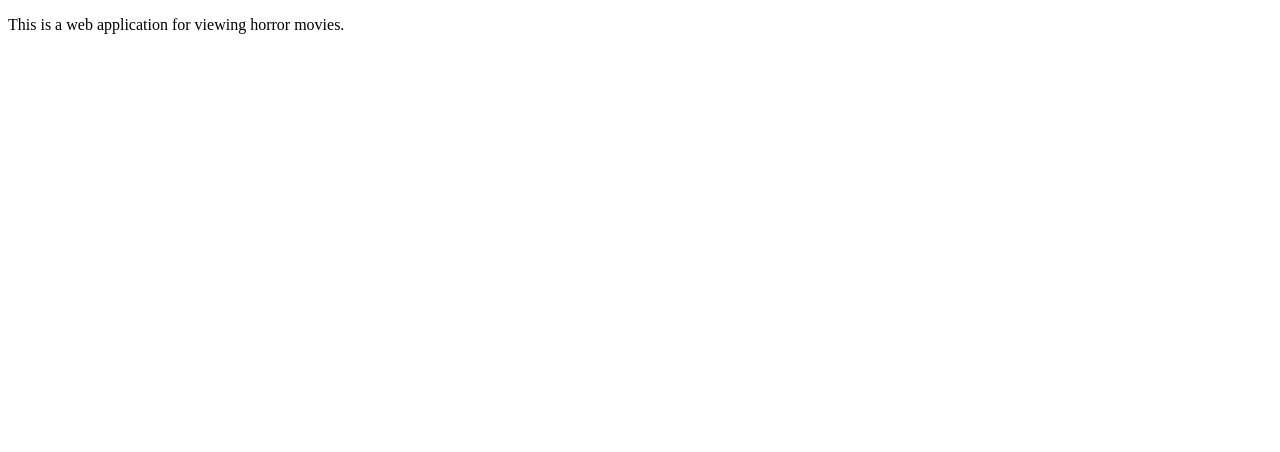
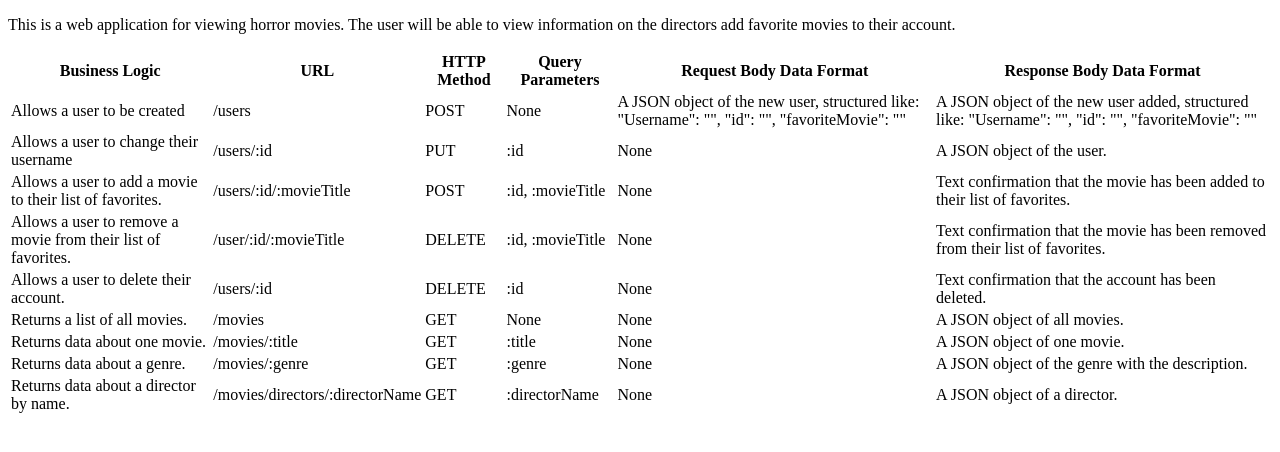
Before and after one commit to makaylamolina/movie_api, a website: page public/documentation.html in a window 1280 px wide. Drawn offline with Linux system fonts and the light colour scheme.

Commit message:
Update documentation.html

```diff
--- a/public/documentation.html
+++ b/public/documentation.html
@@ -6,6 +6,92 @@
         <title>You Can Run</title>
     </head>
     <body>
-        <p>This is a web application for viewing horror movies.</p>
+        <p>This is a web application for viewing horror movies. The user will be able to view information on the directors add favorite movies to their account.</p>
     </body>
+    <table>
+        <thead>
+            <tr>
+                <th>Business Logic</th>
+                <th>URL</th>
+                <th>HTTP Method</th>
+                <th>Query Parameters</th>
+                <th>Request Body Data Format</th>
+                <th>Response Body Data Format</th>
+            </tr>
+        </thead>
+        <tbody>
+            <tr>
+                <td>Allows a user to be created</td>
+                <td>/users</td>
+                <td>POST</td>
+                <td>None</td>
+                <td>A JSON object of the new user, structured like: "Username": "", "id": "", "favoriteMovie": ""</td>
+                <td>A JSON object of the new user added, structured like: "Username": "", "id": "", "favoriteMovie": ""</td>
+            </tr>
+            <tr>
+                <td>Allows a user to change their username</td>
+                <td>/users/:id</td>
+                <td>PUT</td>
+                <td>:id</td>
+                <td>None</td>
+                <td>A JSON object of the user.</td>
+            </tr>
+            <tr>
+                <td>Allows a user to add a movie to their list of favorites.</td>
+                <td>/users/:id/:movieTitle</td>
+                <td>POST</td>
+                <td>:id, :movieTitle</td>
+                <td>None</td>
+                <td>Text confirmation that the movie has been added to their list of favorites.</td>
+            </tr>
+            <tr>
+                <td>Allows a user to remove a movie from their list of favorites.</td>
+                <td>/user/:id/:movieTitle</td>
+                <td>DELETE</td>
+                <td>:id, :movieTitle</td>
+                <td>None</td>
+                <td>Text confirmation that the movie has been removed from their list of favorites.</td>
+            </tr>
+            <tr>
+                <td>Allows a user to delete their account.</td>
+                <td>/users/:id</td>
+                <td>DELETE</td>
+                <td>:id</td>
+                <td>None</td>
+                <td>Text confirmation that the account has been deleted.</td>
+            </tr>
+            <tr>
+                <td>Returns a list of all movies.</td>
+                <td>/movies</td>
+                <td>GET</td>
+                <td>None</td>
+                <td>None</td>
+                <td>A JSON object of all movies.</td>
+            </tr>
+            <tr>
+                <td>Returns data about one movie.</td>
+                <td>/movies/:title</td>
+                <td>GET</td>
+                <td>:title</td>
+                <td>None</td>
+                <td>A JSON object of one movie.</td>
+            </tr>
+            <tr>
+                <td>Returns data about a genre.</td>
+                <td>/movies/:genre</td>
+                <td>GET</td>
+                <td>:genre</td>
+                <td>None</td>
+                <td>A JSON object of the genre with the description.</td>
+            </tr>
+            <tr>
+                <td>Returns data about a director by name.</td>
+                <td>/movies/directors/:directorName</td>
+                <td>GET</td>
+                <td>:directorName</td>
+                <td>None</td>
+                <td>A JSON object of a director.</td>
+            </tr>
+        </tbody>
+    </table>
 </html>
```
